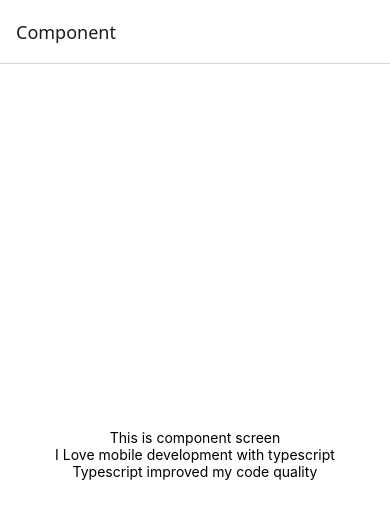
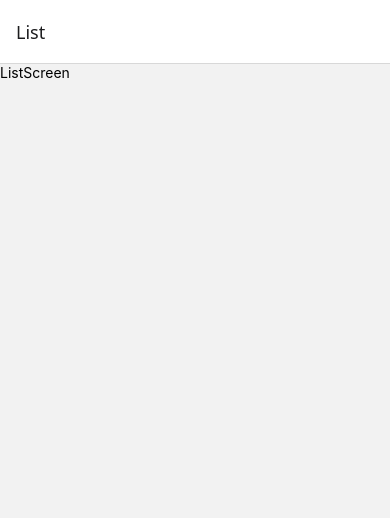
Before and after one commit to jadogeri/Mobile-Development-React-Native-Typescript, a React Native app in the folder starter/: screen /List in a window 390 px wide. Shown: the top 518 px of the page. Built offline with nearby package versions, Linux system fonts and the light colour scheme.

Commit message:
Added ListScreen.tsx

```diff
--- a/starter/App.tsx
+++ b/starter/App.tsx
@@ -4,18 +4,20 @@ import { NavigationContainer } from '@react-navigation/native';
 import { createNativeStackNavigator } from '@react-navigation/native-stack';
 import HomeScreen from './src/screens/HomeScreen';
 import DetailsScreen from './src/screens/DetailsScreen';
-import { RootStackParamList } from './src/types/RootStackParamList'; // Import your RootStackParamList
+import { RootStackParamList } from './src/types/RootStackParamList';
 import ComponentScreen from './src/screens/ComponentScreen';
+import ListScreen from './src/screens/ListScreen';
 
 const Stack = createNativeStackNavigator<RootStackParamList>();
 
 export default function App() {
   return (
     <NavigationContainer>
-      <Stack.Navigator initialRouteName="Component">
+      <Stack.Navigator initialRouteName="List">
         <Stack.Screen name="Home" component={HomeScreen} options={{ title: 'Overview' }} />
         <Stack.Screen name="Details" component={DetailsScreen} options={{ title: 'Details' }} />
         <Stack.Screen name="Component" component={ComponentScreen} options={{ title: 'Component' }} />
+        <Stack.Screen name="List" component={ListScreen} options={{ title: 'List' }} />
       </Stack.Navigator>
     </NavigationContainer>
   );
--- a/starter/src/screens/ComponentScreen.tsx
+++ b/starter/src/screens/ComponentScreen.tsx
@@ -7,7 +7,7 @@ import { styles } from '../styles/global';
 type ComponentProps = NativeStackScreenProps<RootStackParamList, 'Component'>;
 
 const ComponentScreen : React.FC<ComponentProps> = () => {
-    const myEmotion : string = "Love";
+    const myEmotion : string = "love";
   return (
     <View style={styles.container}>
       <Text>This is component screen</Text>
--- /dev/null
+++ b/starter/src/screens/ListScreen.tsx
@@ -0,0 +1,12 @@
+import {Text, View } from 'react-native'
+import React from 'react'
+
+const ListScreen = () => {
+  return (
+    <View>
+      <Text>ListScreen</Text>
+    </View>
+  )
+}
+
+export default ListScreen
--- a/starter/src/types/RootStackParamList.ts
+++ b/starter/src/types/RootStackParamList.ts
@@ -3,4 +3,5 @@ export type RootStackParamList = {
   Home: undefined; // No parameters for the Home screen
   Details: { itemId: number; otherParam: string }; // Parameters for the Details screen
   Component: undefined;
+  List:undefined;
 };
```
